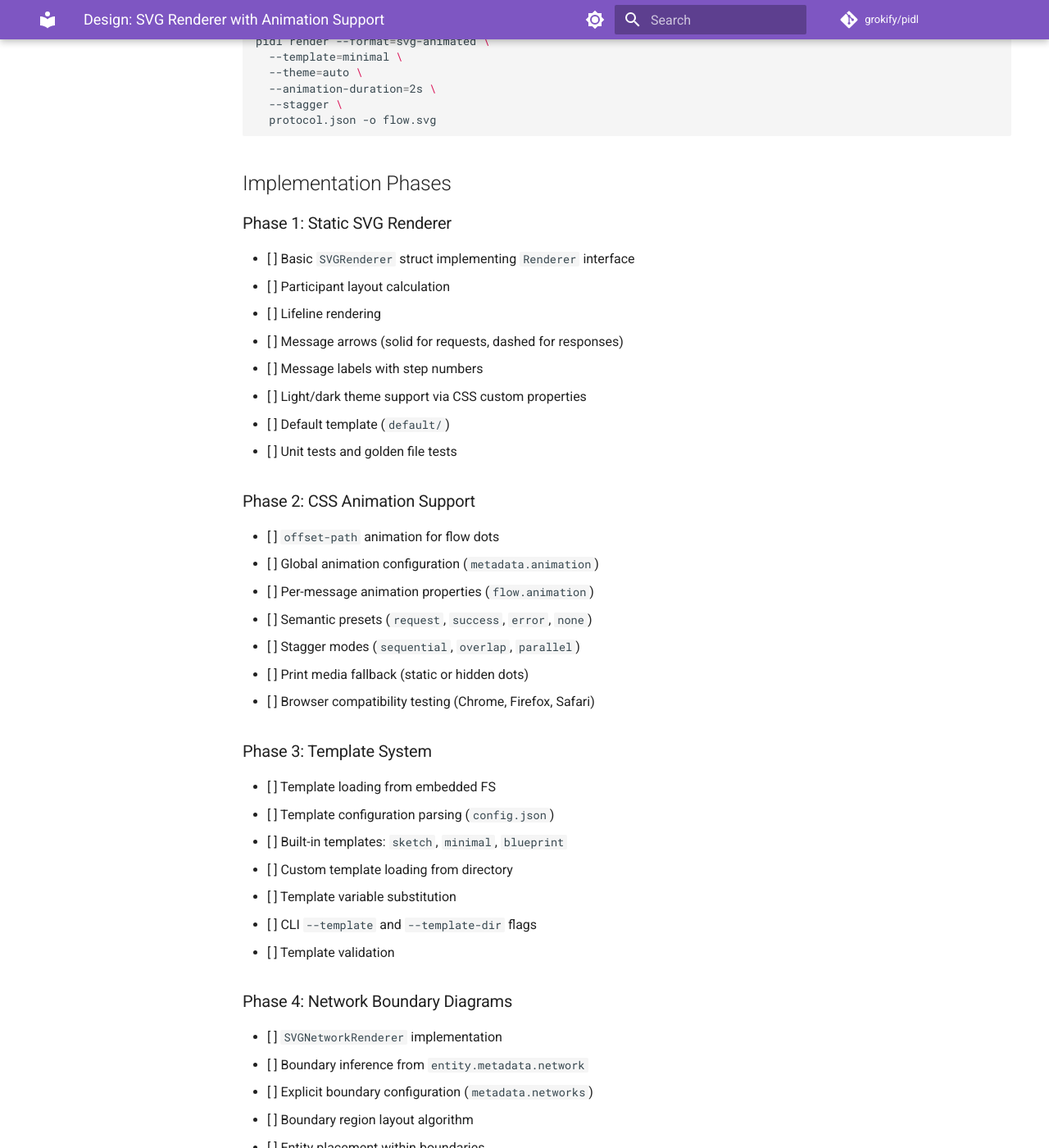
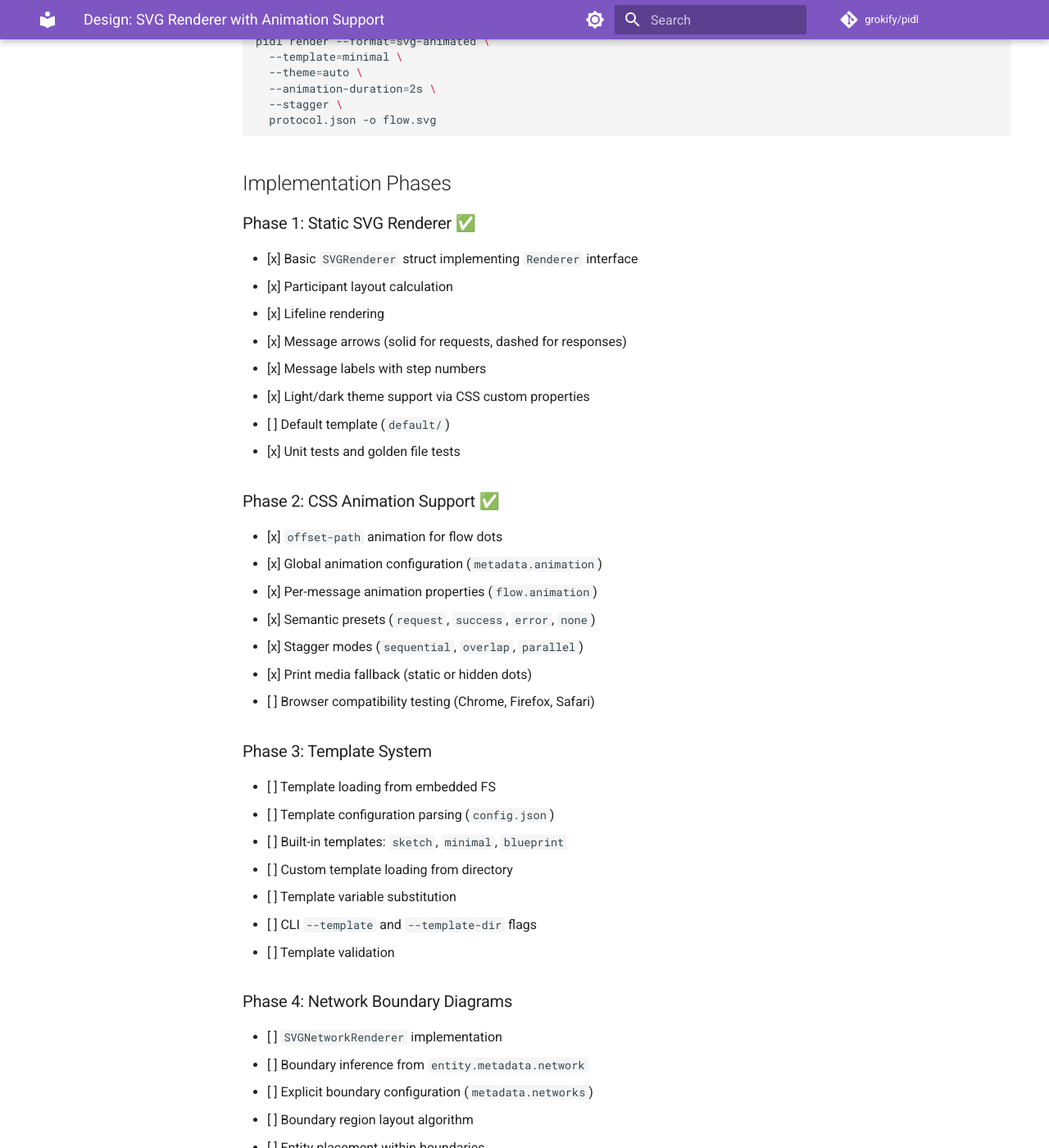
Before and after one commit to grokify/pidl, an MkDocs documentation site: the page built from docs/design/animated-svg.md, in a window 1280 px wide and 1400 px high, scrolled down 17438 px. Shown: the whole window at 82% size. Built offline with MkDocs 1.6.1 and Material for MkDocs 9.7.7, drawn with Linux system fonts in a browser that asks for light colours; comment, search, counter and statistics services are not loaded.

Commit message:
docs(design): mark Phase 1 and Phase 2 as complete
Update implementation status for SVG renderer design document:
- Phase 1 (Static SVG Renderer): Complete except default template
- Phase 2 (CSS Animation Support): Complete except browser testing

Co-Authored-By: Claude Opus 4.5 <noreply@anthropic.com>

```diff
--- a/docs/design/animated-svg.md
+++ b/docs/design/animated-svg.md
@@ -795,23 +795,23 @@ pidl render --format=svg-animated \
 
 ## Implementation Phases
 
-### Phase 1: Static SVG Renderer
-- [ ] Basic `SVGRenderer` struct implementing `Renderer` interface
-- [ ] Participant layout calculation
-- [ ] Lifeline rendering
-- [ ] Message arrows (solid for requests, dashed for responses)
-- [ ] Message labels with step numbers
-- [ ] Light/dark theme support via CSS custom properties
+### Phase 1: Static SVG Renderer ✅
+- [x] Basic `SVGRenderer` struct implementing `Renderer` interface
+- [x] Participant layout calculation
+- [x] Lifeline rendering
+- [x] Message arrows (solid for requests, dashed for responses)
+- [x] Message labels with step numbers
+- [x] Light/dark theme support via CSS custom properties
 - [ ] Default template (`default/`)
-- [ ] Unit tests and golden file tests
+- [x] Unit tests and golden file tests
 
-### Phase 2: CSS Animation Support
-- [ ] `offset-path` animation for flow dots
-- [ ] Global animation configuration (`metadata.animation`)
-- [ ] Per-message animation properties (`flow.animation`)
-- [ ] Semantic presets (`request`, `success`, `error`, `none`)
-- [ ] Stagger modes (`sequential`, `overlap`, `parallel`)
-- [ ] Print media fallback (static or hidden dots)
+### Phase 2: CSS Animation Support ✅
+- [x] `offset-path` animation for flow dots
+- [x] Global animation configuration (`metadata.animation`)
+- [x] Per-message animation properties (`flow.animation`)
+- [x] Semantic presets (`request`, `success`, `error`, `none`)
+- [x] Stagger modes (`sequential`, `overlap`, `parallel`)
+- [x] Print media fallback (static or hidden dots)
 - [ ] Browser compatibility testing (Chrome, Firefox, Safari)
 
 ### Phase 3: Template System
```
